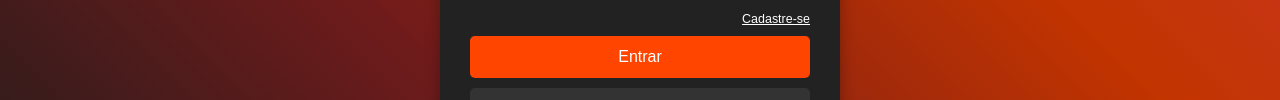
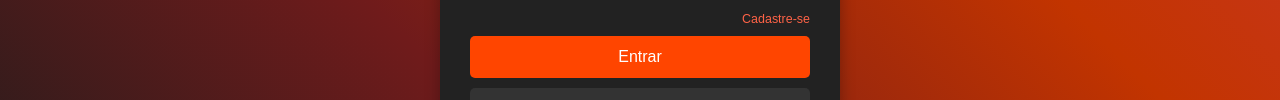
Before and after one commit to fomepedia/fomepedia.github.io, a plain HTML site: page login.html in a window 1280 px wide. Shown: the part 476-576 px from the top of the page. Drawn offline with Linux system fonts and the light colour scheme.

Commit message:
Update login.html

```diff
--- a/login.html
+++ b/login.html
@@ -89,6 +89,9 @@
             text-align: right;
             font-size: 78%;
         }
+        .logincad a {
+            text-decoration: none;
+        }
     </style>
 </head>
 <body>
@@ -109,7 +112,7 @@
                 <input type="password" id="senha" name="senha" required>
             </div>
             <div class="logincad">
-                <a href="./cadastro.html" style="color: white"> Cadastre-se</a>
+                <a href="./cadastro.html" style="color: #FF6347"> Cadastre-se</a>
             </div>
             <button type="submit" class="btn">Entrar</button>
         </form>
```
